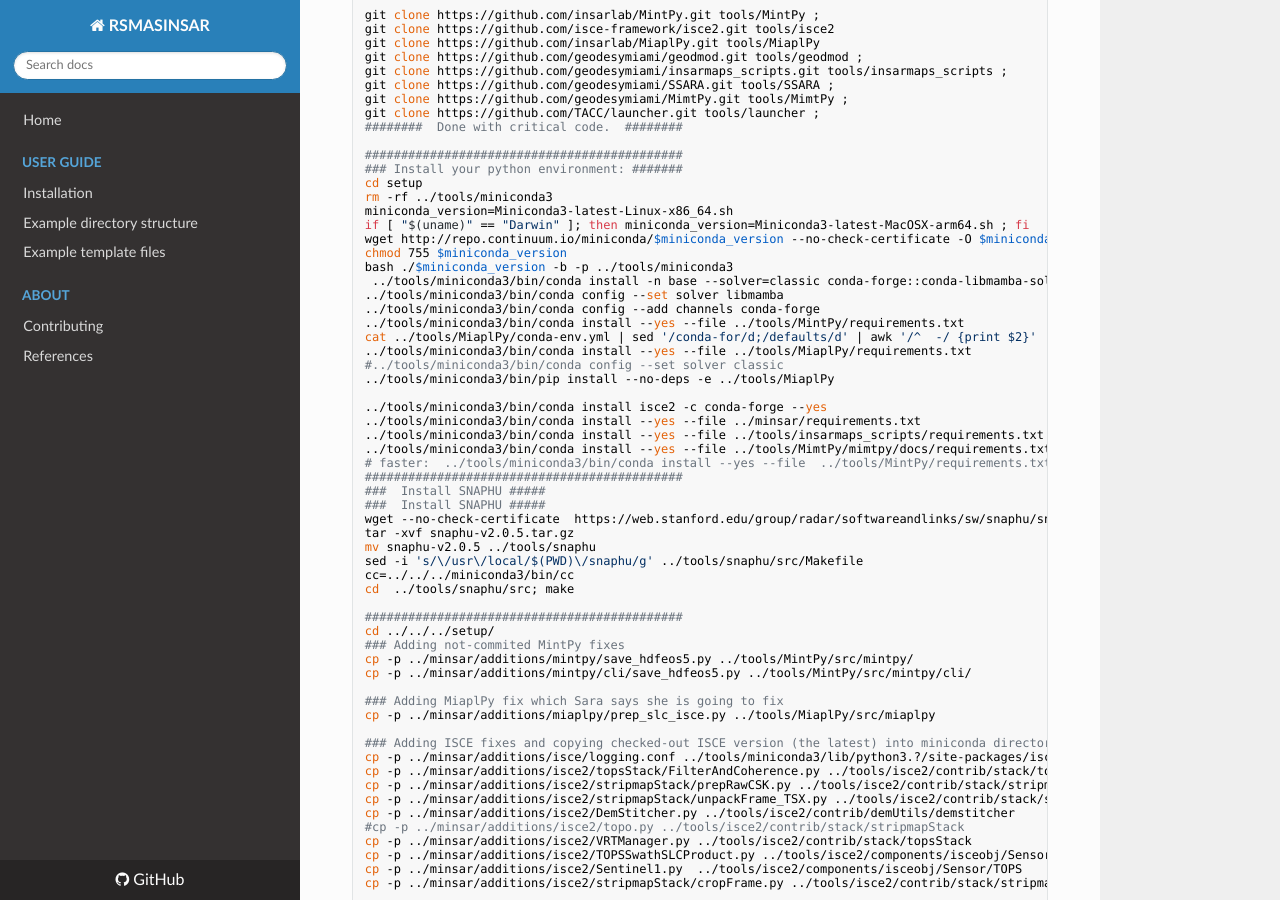
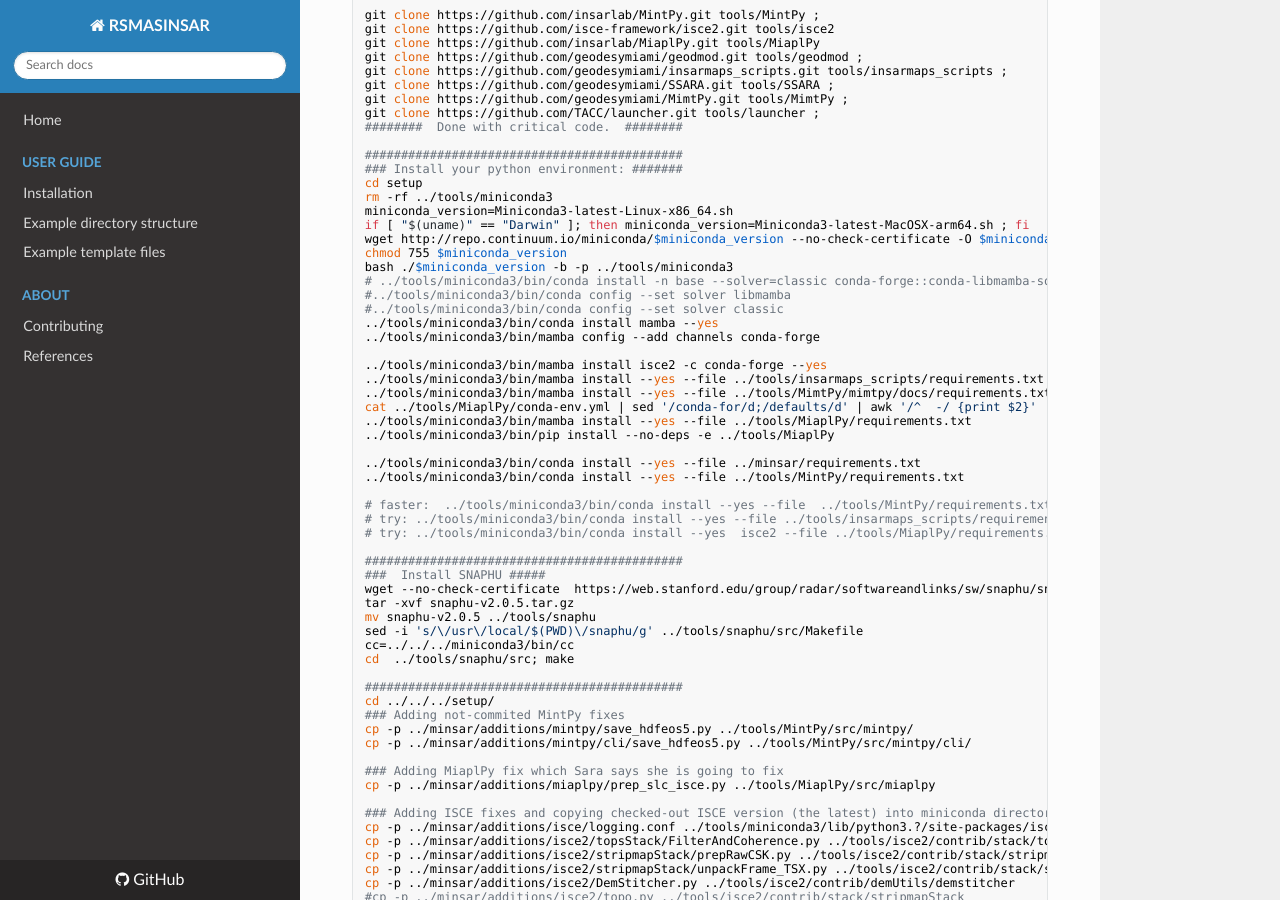
Before and after one commit to geodesymiami/rsmas_insar, an MkDocs documentation site: the page built from docs/old_installation.md, in a window 1280 px wide and 900 px high, scrolled down 650 px. Built offline with MkDocs 1.6.1, drawn with Linux system fonts in a browser that asks for light colours; nearby versions of some CDN libraries.

Commit message:
old_installation.md with individual conda commands

```diff
--- a/docs/old_installation.md
+++ b/docs/old_installation.md
@@ -46,22 +46,27 @@ if [ "$(uname)" == "Darwin" ]; then miniconda_version=Miniconda3-latest-MacOSX-a
 wget http://repo.continuum.io/miniconda/$miniconda_version --no-check-certificate -O $miniconda_version #; if ($? != 0) exit;
 chmod 755 $miniconda_version
 bash ./$miniconda_version -b -p ../tools/miniconda3
- ../tools/miniconda3/bin/conda install -n base --solver=classic conda-forge::conda-libmamba-solver conda-forge::libmamba conda-forge::libmambapy conda-forge::libarchive --yes
-../tools/miniconda3/bin/conda config --set solver libmamba
-../tools/miniconda3/bin/conda config --add channels conda-forge
-../tools/miniconda3/bin/conda install --yes --file ../tools/MintPy/requirements.txt
+# ../tools/miniconda3/bin/conda install -n base --solver=classic conda-forge::conda-libmamba-solver conda-forge::libmamba conda-forge::libmambapy conda-forge::libarchive --yes
+#../tools/miniconda3/bin/conda config --set solver libmamba
+#../tools/miniconda3/bin/conda config --set solver classic
+../tools/miniconda3/bin/conda install mamba --yes
+../tools/miniconda3/bin/mamba config --add channels conda-forge
+
+../tools/miniconda3/bin/mamba install isce2 -c conda-forge --yes
+../tools/miniconda3/bin/mamba install --yes --file ../tools/insarmaps_scripts/requirements.txt
+../tools/miniconda3/bin/mamba install --yes --file ../tools/MimtPy/mimtpy/docs/requirements.txt
 cat ../tools/MiaplPy/conda-env.yml | sed '/conda-for/d;/defaults/d' | awk '/^  -/ {print $2}' | sed 's/\([>=<]\)/ \1 /g' | cut -d ' ' -f1 | grep -v '^$' > ../tools/MiaplPy/requirements.txt
-../tools/miniconda3/bin/conda install --yes --file ../tools/MiaplPy/requirements.txt
-#../tools/miniconda3/bin/conda config --set solver classic
+../tools/miniconda3/bin/mamba install --yes --file ../tools/MiaplPy/requirements.txt
 ../tools/miniconda3/bin/pip install --no-deps -e ../tools/MiaplPy
 
-../tools/miniconda3/bin/conda install isce2 -c conda-forge --yes
 ../tools/miniconda3/bin/conda install --yes --file ../minsar/requirements.txt
-../tools/miniconda3/bin/conda install --yes --file ../tools/insarmaps_scripts/requirements.txt
-../tools/miniconda3/bin/conda install --yes --file ../tools/MimtPy/mimtpy/docs/requirements.txt
-# faster:  ../tools/miniconda3/bin/conda install --yes --file  ../tools/MintPy/requirements.txt  isce2 -c conda-forge (but needs the memory of a node)
+../tools/miniconda3/bin/conda install --yes --file ../tools/MintPy/requirements.txt
+
+# faster:  ../tools/miniconda3/bin/conda install --yes --file  ../tools/MintPy/requirements.txt  isce2 -c conda-forge # (but needs the memory of a node)
+# try: ../tools/miniconda3/bin/conda install --yes --file ../tools/insarmaps_scripts/requirements.txt --file ../tools/MimtPy/mimtpy/docs/requirements.txt --file ../minsar/requirements.txt
+# try: ../tools/miniconda3/bin/conda install --yes  isce2 --file ../tools/MiaplPy/requirements.txt  --file ../tools/MintPy/requirements.txt
+
 ############################################
-###  Install SNAPHU #####
 ###  Install SNAPHU #####
 wget --no-check-certificate  https://web.stanford.edu/group/radar/softwareandlinks/sw/snaphu/snaphu-v2.0.5.tar.gz
 tar -xvf snaphu-v2.0.5.tar.gz
```
Also changed, not shown: docs/installation.md (+23 -10 lines).
